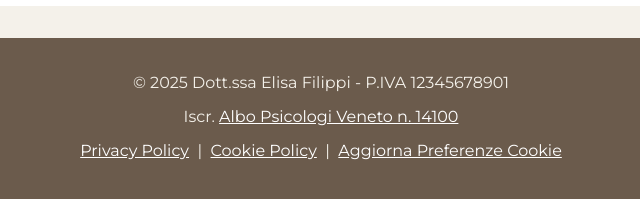
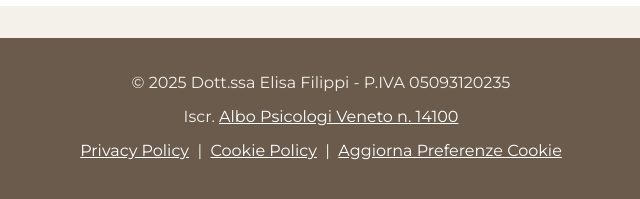
Before and after one commit to AlbertoMameli/psicologa, a plain HTML site: page index.html in a window 1280 px wide. Shown: the part 5908-6107 px from the top of the page, 319-959 px from the left. Drawn offline with Linux system fonts and the light colour scheme.

Commit message:
agggiunta p.iva

```diff
--- a/index.html
+++ b/index.html
@@ -391,7 +391,7 @@
 
     <footer class="footer">
         <div class="container">
-            <p>&copy; 2025 Dott.ssa Elisa Filippi - P.IVA 12345678901</p>
+            <p>&copy; 2025 Dott.ssa Elisa Filippi - P.IVA 05093120235</p>
             <p>Iscr. <a href="https://www.ordinepsicologiveneto.it/albo-online/iscritto/14100/">Albo Psicologi Veneto n.
                     14100</a></p>
 
```
